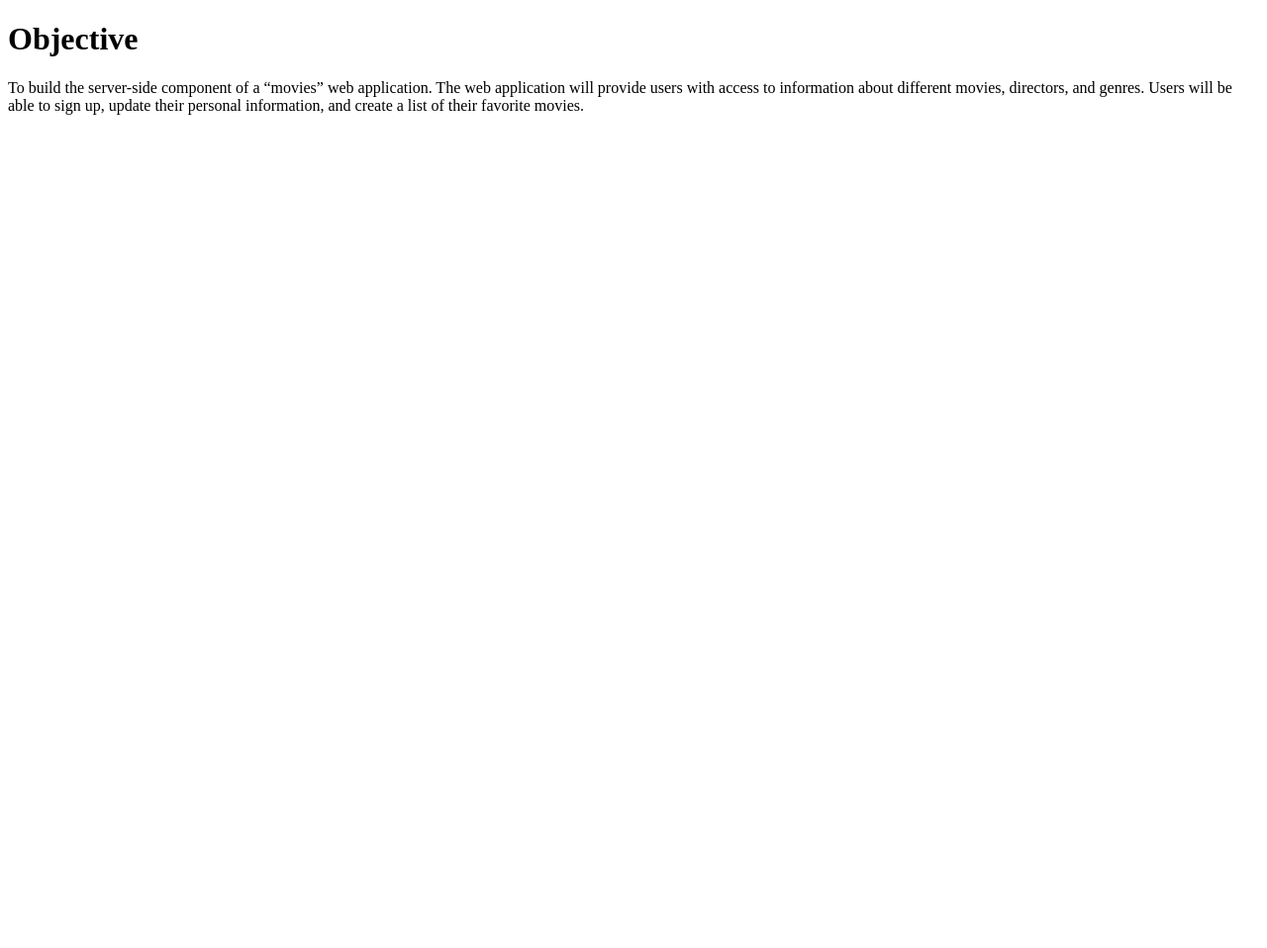
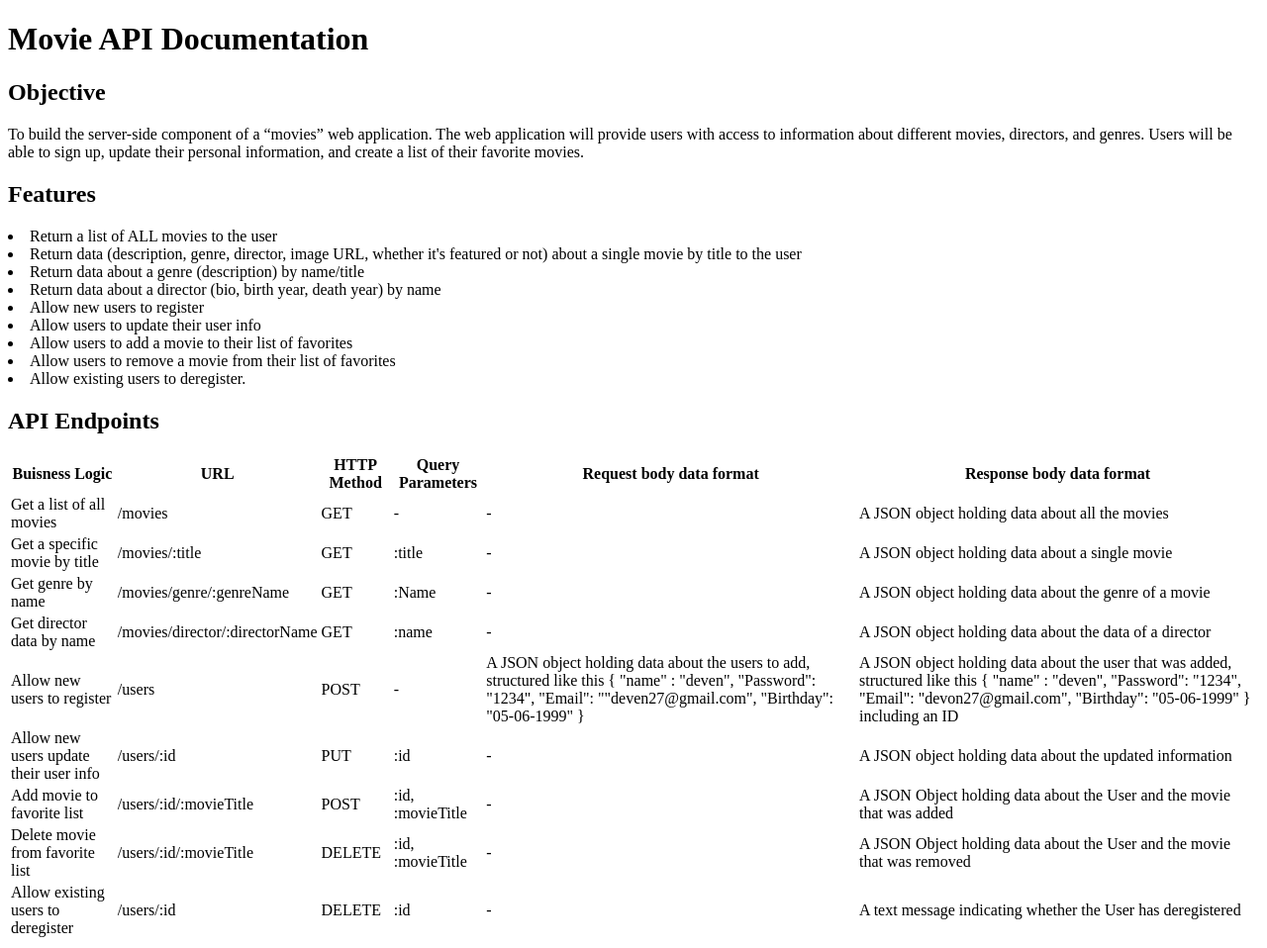
Before and after one commit to freak906/movie_api, a website: page public/documentation.html in a window 1280 px wide. Shown: the whole page at 99% size. Before the commit the page ends 800 px from the top, so only its background shows below. Drawn offline with Linux system fonts and the light colour scheme.

Commit message:
added projects description

```diff
--- a/public/documentation.html
+++ b/public/documentation.html
@@ -7,8 +7,124 @@
     <title>Movie API</title>
 </head>
 <body>
-    <h1>Objective</h1>
-    <p>To build the server-side component of a “movies” web application. The web application will provide users with access to information about different movies, directors, and genres. Users will be able to sign up, update their personal information, and create a list of their favorite movies.</p>
+    <header>
+        <h1>Movie API Documentation</h1>
+    </header>
+    <div>
+        <h2>Objective</h2>
+        <p>
+            To build the server-side component of a “movies” web application. The web application will provide users with access to information about different movies, directors, and genres. Users will be able to sign up, update their personal information, and create a list of their favorite movies.
+        </p>
+        <h2>Features</h2>
+        <div>
+            <li>Return a list of ALL movies to the user</li>
+            <li>Return data (description, genre, director, image URL, whether it's featured or not) about a single movie by title to the user</li>
+            <li>Return data about a genre (description) by name/title</li>
+            <li>Return data about a director (bio, birth year, death year) by name</li>
+            <li>Allow new users to register</li>
+            <li>Allow users to update their user info</li>
+            <li>Allow users to add a movie to their list of favorites</li>
+            <li>Allow users to remove a movie from their list of favorites</li>
+            <li>Allow existing users to deregister.</li>
+        </div>
+        <h2>API Endpoints</h2>
+        <table class="table">
+            <thead>
+               <tr>
+                   <th>Buisness Logic</th>
+                   <th>URL</th>
+                   <th>HTTP Method</th>
+                   <th>Query Parameters</th>
+                   <th>Request body data format</th>
+                   <th>Response body data format</th>
+               </tr>
+            </thead>
+
+            <tbody>
+               <tr>
+                   <td>Get a list of all movies</td>
+                   <td>/movies</td>
+                   <td>GET</td>
+                   <td>-</td>
+                   <td>-</td>
+                   <td>A JSON object holding data about all the movies</td>
+               </tr>
+
+               <tr>
+                   <td>Get a specific movie by title</td>
+                   <td>/movies/:title</td>
+                   <td>GET</td>
+                   <td>:title</td>
+                   <td>-</td>
+                   <td>A JSON object holding data about a single movie</td>
+               </tr>
+
+               <tr>
+                   <td>Get genre by name</td>
+                   <td>/movies/genre/:genreName</td>
+                   <td>GET</td>
+                   <td>:Name</td>
+                   <td>-</td>
+                   <td>A JSON object holding data about the genre of a movie</td>
+               </tr>
+
+               <tr>
+                   <td>Get director data by name</td>
+                   <td>/movies/director/:directorName</td>
+                   <td>GET</td>
+                   <td>:name</td>
+                   <td>-</td>
+                   <td>A JSON object holding data about the data of a director</td>
+               </tr>
+
+               <tr>
+                   <td>Allow new users to register</td>
+                   <td>/users</td>
+                   <td>POST</td>
+                   <td>-</td>
+                   <td>A JSON object holding data about the users to add, structured like this { "name" : "deven", "Password": "1234", "Email": ""deven27@gmail.com", "Birthday": "05-06-1999" } </td>
+                   <td>A JSON object holding data about the user that was added, structured like this { "name" : "deven", "Password": "1234", "Email": "devon27@gmail.com", "Birthday": "05-06-1999" } including an ID </td>
+               </tr>
+
+               <tr>
+                   <td>Allow new users update their user info</td>
+                   <td>/users/:id</td>
+                   <td>PUT</td>
+                   <td>:id</td>
+                   <td>-</td>
+                   <td>A JSON object holding data about the updated information</td>
+               </tr>
+
+
+               <tr>
+                   <td>Add movie to favorite list</td>
+                   <td>/users/:id/:movieTitle</td>
+                   <td>POST</td>
+                   <td>:id, :movieTitle</td>
+                   <td>-</td>
+                   <td>A JSON Object holding data about the User and the movie that was added</td>
+               </tr>
+
+               <tr>
+                   <td>Delete movie from favorite list</td>
+                   <td>/users/:id/:movieTitle</td>
+                   <td>DELETE</td>
+                   <td>:id, :movieTitle</td>
+                   <td>-</td>
+                   <td>A JSON Object holding data about the User and the movie that was removed</td>
+               </tr>
+
+               <tr>
+                   <td>Allow existing users to deregister</td>
+                   <td>/users/:id</td>
+                   <td>DELETE</td>
+                   <td>:id</td>
+                   <td>-</td>
+                   <td>A text message indicating whether the User has deregistered</td>
+               </tr>
+            </tbody>
+           </table>
+     </div>
 
 </body>
 </html>
```
